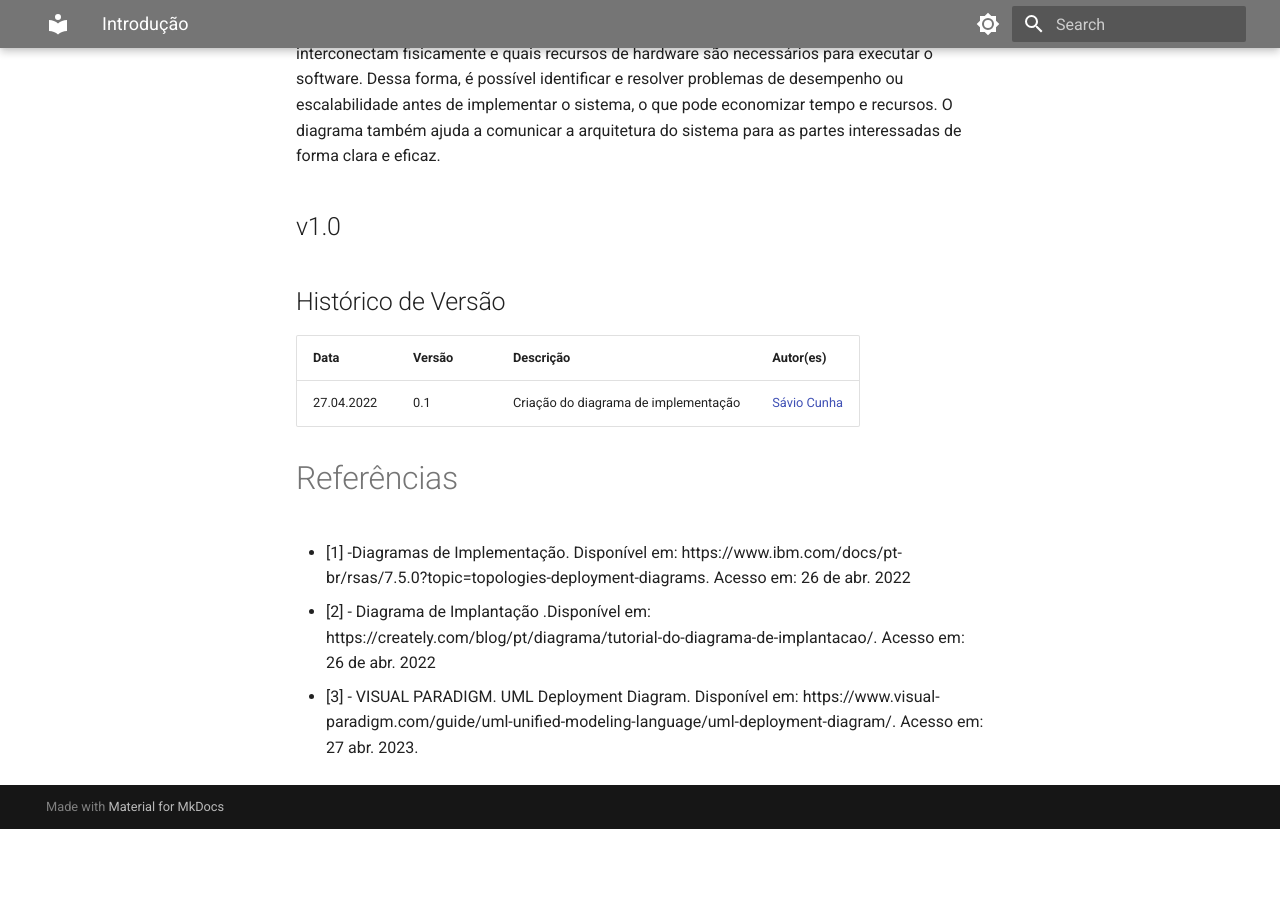
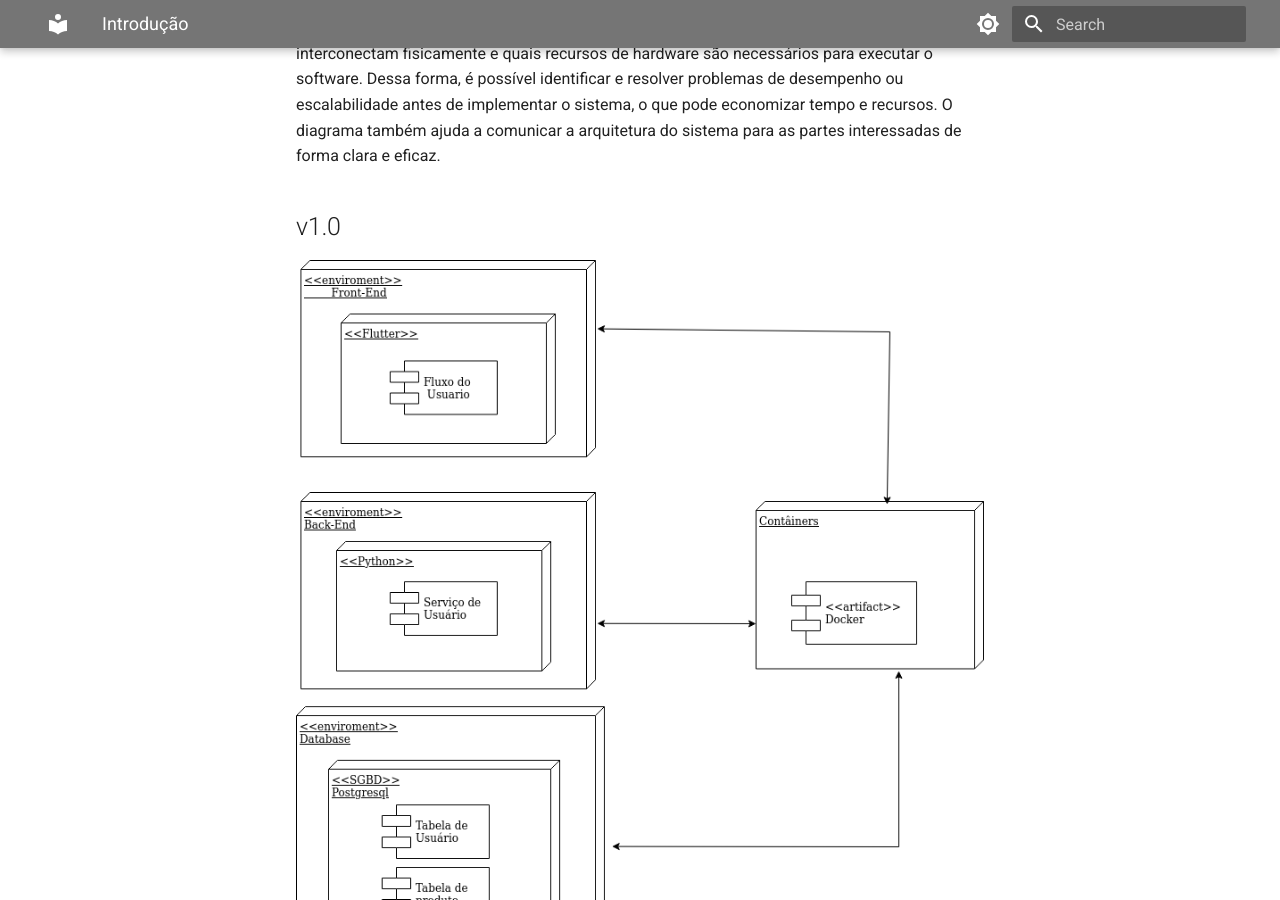
Before and after one commit to UNB-PI2-Grupo3-BracoRobotico/Documentation, an MkDocs documentation site: the page built from docs/diamagrama_implementacao.md, in a window 1280 px wide and 900 px high, scrolled down 566 px. Built offline with MkDocs 1.6.1 and Material for MkDocs 9.7.7, drawn with Linux system fonts in a browser that asks for light colours; before the commit the page ends 1395 px from its top, so only the background shows below that.

Commit message:
adicionando imagem

```diff
--- a/docs/diamagrama_implementacao.md
+++ b/docs/diamagrama_implementacao.md
@@ -7,7 +7,7 @@ O Diagrama de Implementação é uma representação visual que mostra a estrutu
 O Diagrama de Implementação será usado para descrever a conexão das máquinas e os protocolos de comunicação utilizados para transferir informações. O objetivo é obter uma visão clara da implementação do software, o que facilita o processo de desenvolvimento, uma vez que a modelagem é focada em um nível arquitetural mais específico em relação ao hardware. Com o Diagrama de Implementação, é possível entender como os componentes do sistema se interconectam fisicamente e quais recursos de hardware são necessários para executar o software. Dessa forma, é possível identificar e resolver problemas de desempenho ou escalabilidade antes de implementar o sistema, o que pode economizar tempo e recursos. O diagrama também ajuda a comunicar a arquitetura do sistema para as partes interessadas de forma clara e eficaz.
 
 ## v1.0
-
+![Versão v1.0 do 5W2H](./assets/documento_diagrama_implementacao/diagrama_implementacao.png)
 
 ## Histórico de Versão<br>
 |    Data    | Versão | Descrição            | Autor(es)       |
```
Also changed, not shown: docs/assets/documento_diagrama_implementacao/diagrama_implementacao.png (added).
